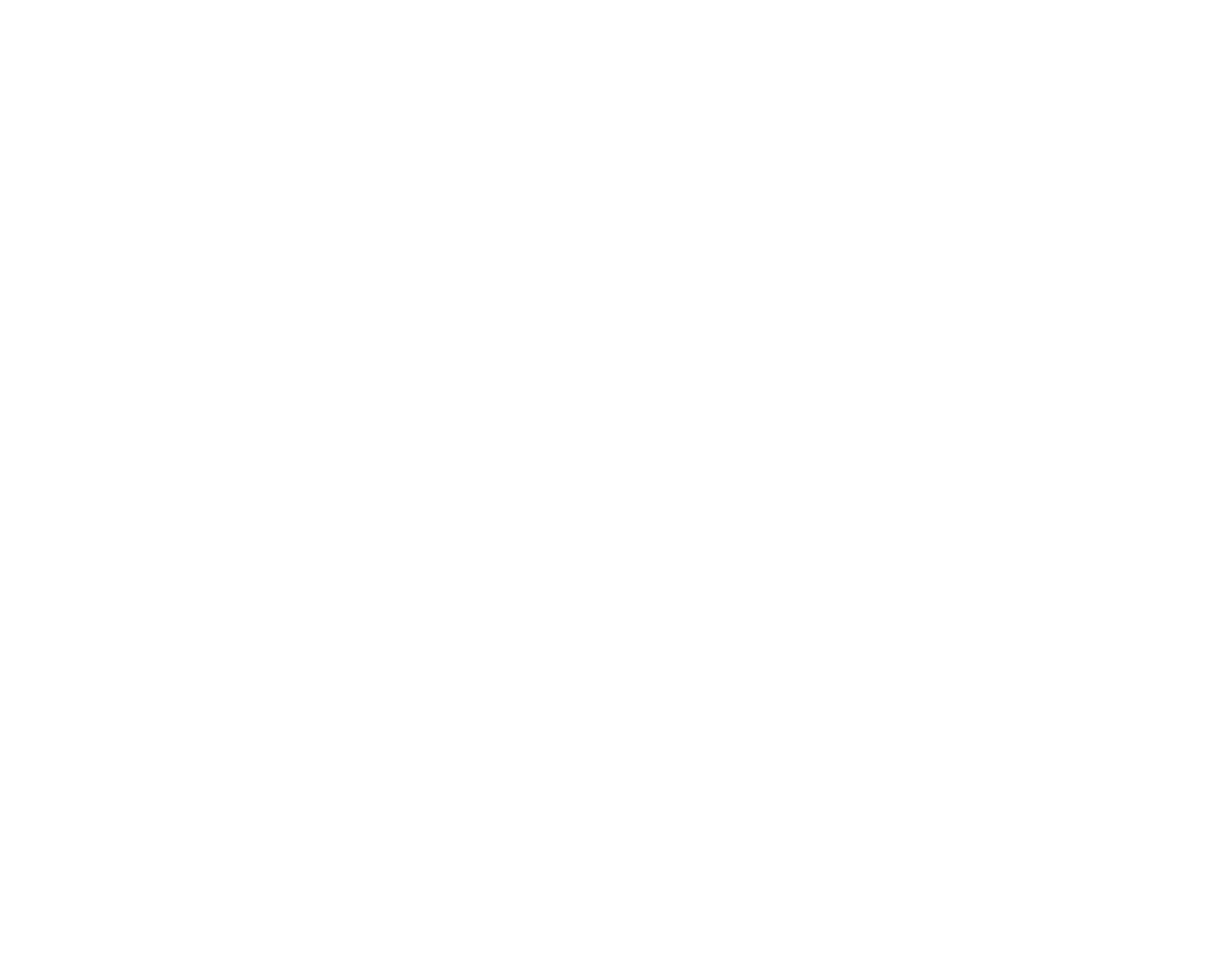
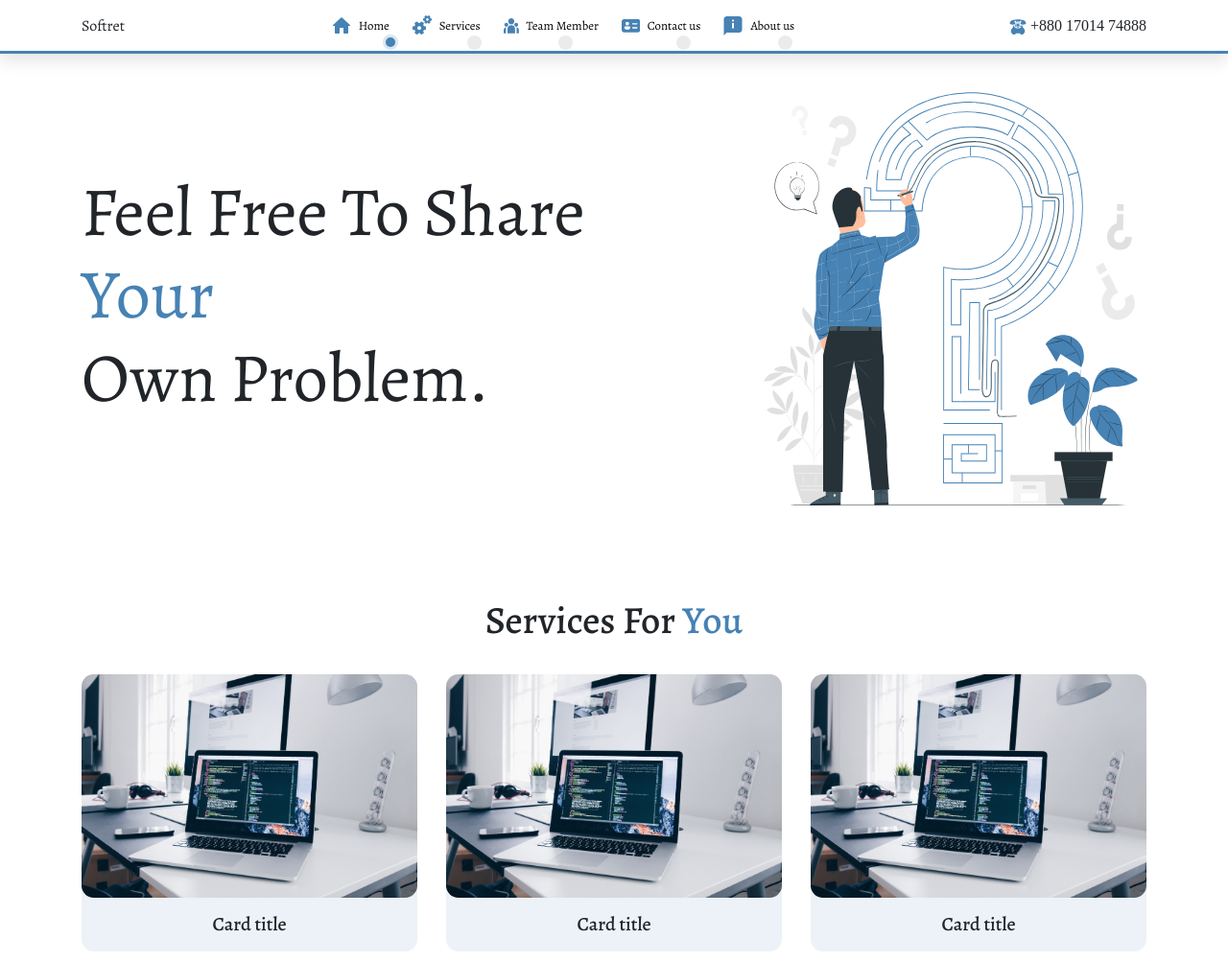
Before and after one commit to mahbubsk/softret, a plain HTML site: page index.html in a window 1280 px wide. Shown: the top 1003 px of the page at 96% size. Before the commit the page ends 800 px from the top, so only its background shows below. Drawn offline with nearby package versions, Linux system fonts and the light colour scheme.

Commit message:
tools section done

```diff
--- a/index.html
+++ b/index.html
@@ -4,9 +4,134 @@
     <meta charset="UTF-8">
     <meta http-equiv="X-UA-Compatible" content="IE=edge">
     <meta name="viewport" content="width=device-width, initial-scale=1.0">
+    <link rel="stylesheet" href="https://cdn.jsdelivr.net/npm/bootstrap@4.6.0/dist/css/bootstrap.min.css" integrity="sha384-B0vP5xmATw1+K9KRQjQERJvTumQW0nPEzvF6L/Z6nronJ3oUOFUFpCjEUQouq2+l" crossorigin="anonymous">
+
+
+    <link rel="stylesheet" href="./style/style.css">
     <title>Softret</title>
 </head>
 <body>
 
+        <nav class="navigation">
+            <div class="container d-flex align-items-center">
+                <div class="brand-logo">
+                    <span class="brand-primary">Soft</span>ret
+                </div>
+
+                <ul class="navigation-items mx-auto d-flex justify-content-between">
+                    <li class="navigation-item active d-flex justify-content-between align-items-center mt-3 mx-2">
+                        <img src="./icons/home-icon.svg" alt="home icon" class="navigation-icon">
+                        <a href="./index.html" class="navigation-link mx-2">Home</a>
+                    </li>
+                    <li class="navigation-item d-flex justify-content-between align-items-center mt-3 mx-2">
+                        <img src="./icons/services-icon.svg" alt="services icon" class="navigation-icon">
+                        <a href="./services.html" class="navigation-link mx-2">Services</a>
+                    </li>
+                    <li class="navigation-item d-flex justify-content-between align-items-center mt-3 mx-2">
+                        <img src="./icons/team-icon.svg" alt="team icon" class="navigation-icon">
+                        <a href="#" class="navigation-link mx-2">Team Member</a>
+                    </li>
+                    <li class="navigation-item d-flex justify-content-between align-items-center mt-3 mx-2">
+                        <img src="./icons/contact-us-icon.svg" alt="contact us icon" class="navigation-icon">
+                        <a href="#" class="navigation-link mx-2">Contact us</a>
+                    </li>
+                    <li class="navigation-item d-flex justify-content-between align-items-center mt-3 mx-2">
+                        <img src="./icons/about-us-icon.svg" alt="about us icon" class="navigation-icon">
+                        <a href="#" class="navigation-link mx-2">About us</a>
+                    </li>
+                </ul>
+
+                <div class="phone-number">
+                    <img src="./icons/phone-icon.svg" alt="phone icon">
+                    +880 17014 74888
+                </div>
+            </div>
+        </nav>
+
+
+        <section class="container d-flex justify-content-between align-items-center mt-6">
+            <h1 class="display-3">Feel Free To Share<br/><span class="primary-color">Your</span><br/>Own Problem.</h1>
+            <img src="./images/hero-image.svg" alt="hero image">
+        </section>
+
+        <section class="container mt-6">
+            <h1 class="text-center">
+                Services For <span class="primary-color">You</span>
+            </h1>
+
+
+
+            <div class="row row-cols-1 row-cols-md-3">
+                <div class="col my-4">
+                  <div class="custom-card">
+                    <img src="./images/pc.jpg" class="card-img-top card-image" alt="mern image">
+                      <h5 class="mt-3 pb-3 text-center">Card title</h5>
+                  </div>
+                </div>
+
+                <div class="col my-4">
+                    <div class="custom-card">
+                      <img src="./images/pc.jpg" class="card-img-top card-image" alt="mern image">
+                        <h5 class="mt-3 pb-3 text-center">Card title</h5>
+                    </div>
+                </div>
+
+                <div class="col my-4">
+                    <div class="custom-card">
+                      <img src="./images/pc.jpg" class="card-img-top card-image" alt="mern image">
+                        <h5 class="mt-3 pb-3 text-center">Card title</h5>
+                    </div>
+                </div>
+
+                <div class="col my-4">
+                    <div class="custom-card">
+                      <img src="./images/pc.jpg" class="card-img-top card-image" alt="mern image">
+                        <h5 class="mt-3 pb-3 text-center">Card title</h5>
+                    </div>
+                </div>
+
+                <div class="col my-4">
+                    <div class="custom-card">
+                      <img src="./images/pc.jpg" class="card-img-top card-image" alt="mern image">
+                        <h5 class="mt-3 pb-3 text-center">Card title</h5>
+                    </div>
+                </div>
+
+                <div class="col my-4">
+                    <div class="custom-card">
+                      <img src="./images/pc.jpg" class="card-img-top card-image" alt="mern image">
+                        <h5 class="mt-3 pb-3 text-center">Card title</h5>
+                    </div>
+                </div>
+
+
+
+
+        </section>
+
+
+        <section class="container mt-6">
+            <h1 class="text-center">
+                Tools <span class="primary-color">We</span> Used
+            </h1>
+
+            <div class="tools-images d-flex justify-content-between mt-5">
+                <img src="./icons/css-logo.svg" alt=""/>
+                <img src="./icons/scss-logo.svg" alt=""/>
+                <img src="./icons/js-logo.svg" alt=""/>
+                <img src="./icons/json-logo.svg" alt=""/>
+                <img src="./icons/nodejs-logo.svg" alt=""/>
+                <img src="./icons/react-logo.svg" alt=""/>
+                <img src="./icons/redux-logo.svg" alt=""/>
+                <img src="./icons/mongoDB-logo.svg" alt=""/>
+            </div>
+        </section>
+
+        <section class="container mt-6">
+
+        </section>
+
+    <script src="//maxcdn.bootstrapcdn.com/bootstrap/4.1.1/js/bootstrap.min.js"></script>
+    <script src="//cdnjs.cloudflare.com/ajax/libs/jquery/3.2.1/jquery.min.js"></script>
 </body>
 </html>
--- a/style/style.css
+++ b/style/style.css
@@ -0,0 +1,107 @@
+@import url('https://fonts.googleapis.com/css2?family=Alegreya:wght@400;500;600&display=swap');
+
+:root{
+    --primary-color: rgba(70,130,180,1);
+    --primary-color-01:rgba(70,130,180,0.1);
+    --primary-color-02:rgba(70,130,180,0.2);
+    --primary-color-03:rgba(70,130,180,0.3);
+    --primary-color-04:rgba(70,130,180,0.4);
+    --primary-color-05:rgba(70,130,180,0.5);
+    --primary-color-06:rgba(70,130,180,0.6);
+    --primary-color-07:rgba(70,130,180,0.7);
+    --primary-color-08:rgba(70,130,180,0.8);
+    --primary-color-09:rgba(70,130,180,0.9);
+
+    --secondary-color: #fff;
+    --ash-color:#EBEBEB;
+}
+
+*{
+    margin: 0;
+    padding: 0;
+    box-sizing: border-box;
+}
+
+body{
+    font-family: 'Alegreya', serif;
+}
+
+li,ol{
+    list-style-type: none;
+}
+
+
+.navigation{
+    background:#fff;
+    box-shadow: 0px 8px 16px rgba(0, 0, 0, 0.1);
+    border-bottom: 3px solid var(--primary-color);
+    position: fixed;
+    top:0;
+    width:100%;
+    z-index:1;
+}
+
+.navigation-item{
+    position:relative;
+}
+
+.navigation-item.active:after{
+    content:'';
+    position:absolute;
+    bottom: -12px;
+    left: 56px;
+    width:10px;
+    height:10px;
+    border-radius: 50%;
+    background:var(--primary-color);
+}
+.navigation-item.active:before{
+    content:'';
+    position:absolute;
+    bottom: -15px;
+    left: 53px;
+    width:16px;
+    height:16px;
+    border-radius: 50%;
+    background:var(--primary-color);
+    opacity: 0.2;
+}
+
+.navigation-item:after{
+    content:'';
+    position:absolute;
+    bottom: -15px;
+    left: 57px;
+    width:15px;
+    height:15px;
+    border-radius: 50%;
+    background:var(--ash-color);
+}
+
+.navigation-link{
+    font-size:0.8rem;
+    color:#000;
+}
+
+.phone-number{
+    font-family: 'Times New Roman', Times, serif;
+}
+
+.custom-card{
+    background:var(--primary-color-01);
+    border-radius: 0.8rem;
+}
+
+.card-image{
+    border-radius:0.8rem;
+}
+
+
+
+.primary-color{
+    color:var(--primary-color);
+}
+
+.mt-6{
+    margin-top:6rem;
+}
```
Also changed, not shown: js/slider.js (added, +22 -0 lines), services.html (added, +56 -0 lines), style/slider.css (added, +114 -0 lines), icons/aws-logo.svg (added), images/mern.jpg (added), images/pc.jpg (added).
